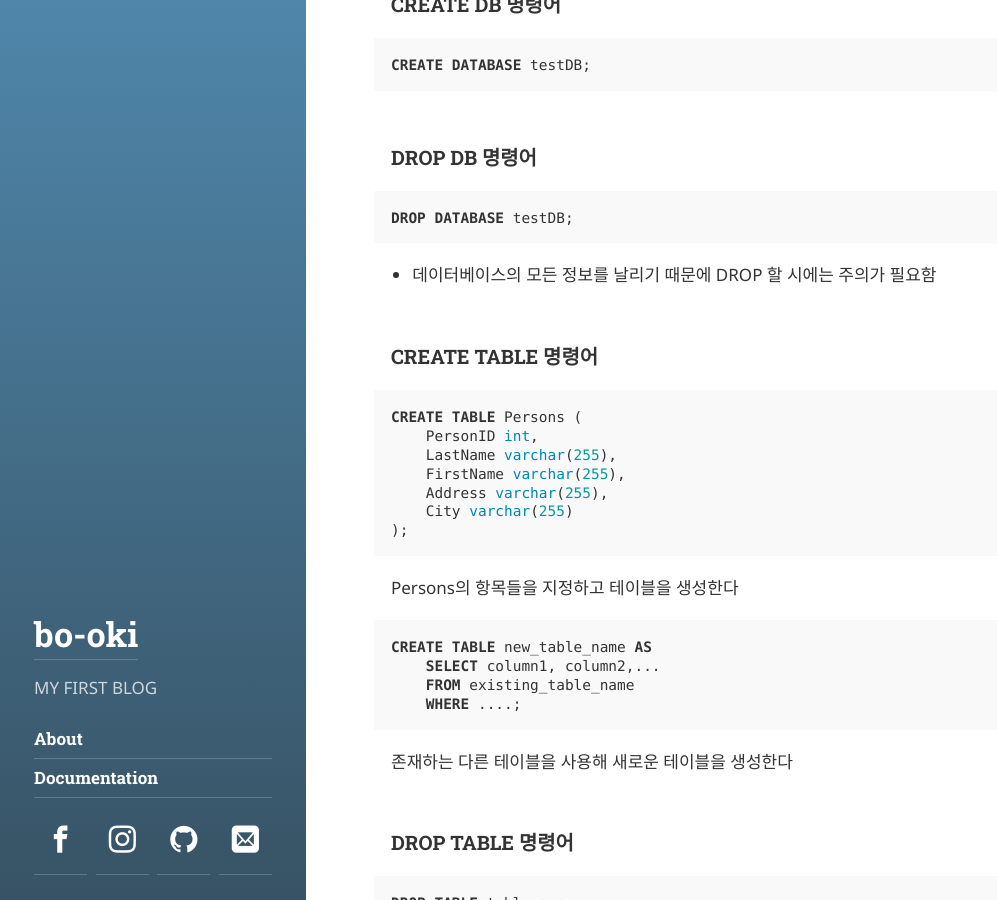
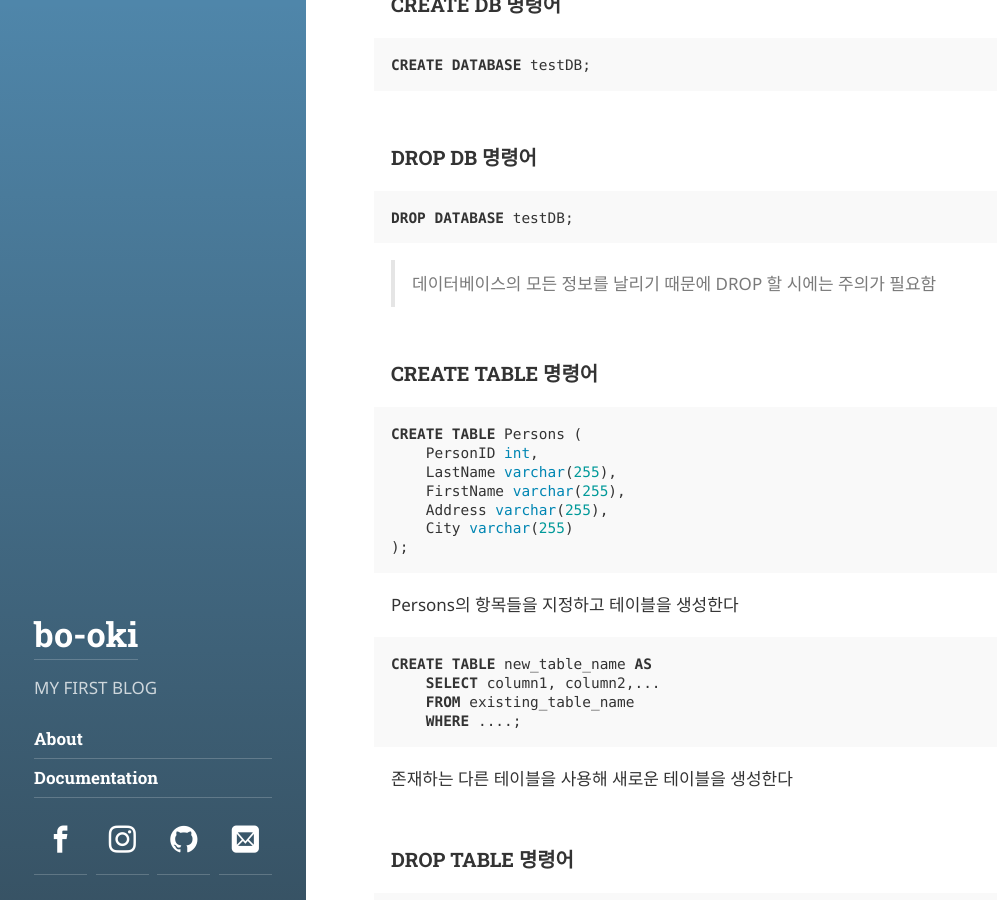
Before and after one commit to bookpark/bookpark.github.io, a Jekyll site: the page built from _posts/2017-10-06-sql-database.md, in a window 1280 px wide and 900 px high, scrolled down 346 px. Shown: the whole window, without its empty margins (0-997 px from the left). Built offline with Jekyll 4.4.1, drawn with Linux system fonts in a browser that asks for light colours; some web fonts are replaced.

Commit message:
노트 수정

````diff
--- a/_posts/2017-10-06-sql-database.md
+++ b/_posts/2017-10-06-sql-database.md
@@ -20,7 +20,7 @@ CREATE DATABASE testDB;
 DROP DATABASE testDB;
 ```
 
-* 데이터베이스의 모든 정보를 날리기 때문에 DROP 할 시에는 주의가 필요함
+> 데이터베이스의 모든 정보를 날리기 때문에 DROP 할 시에는 주의가 필요함
 
 ### CREATE TABLE 명령어
 
````
